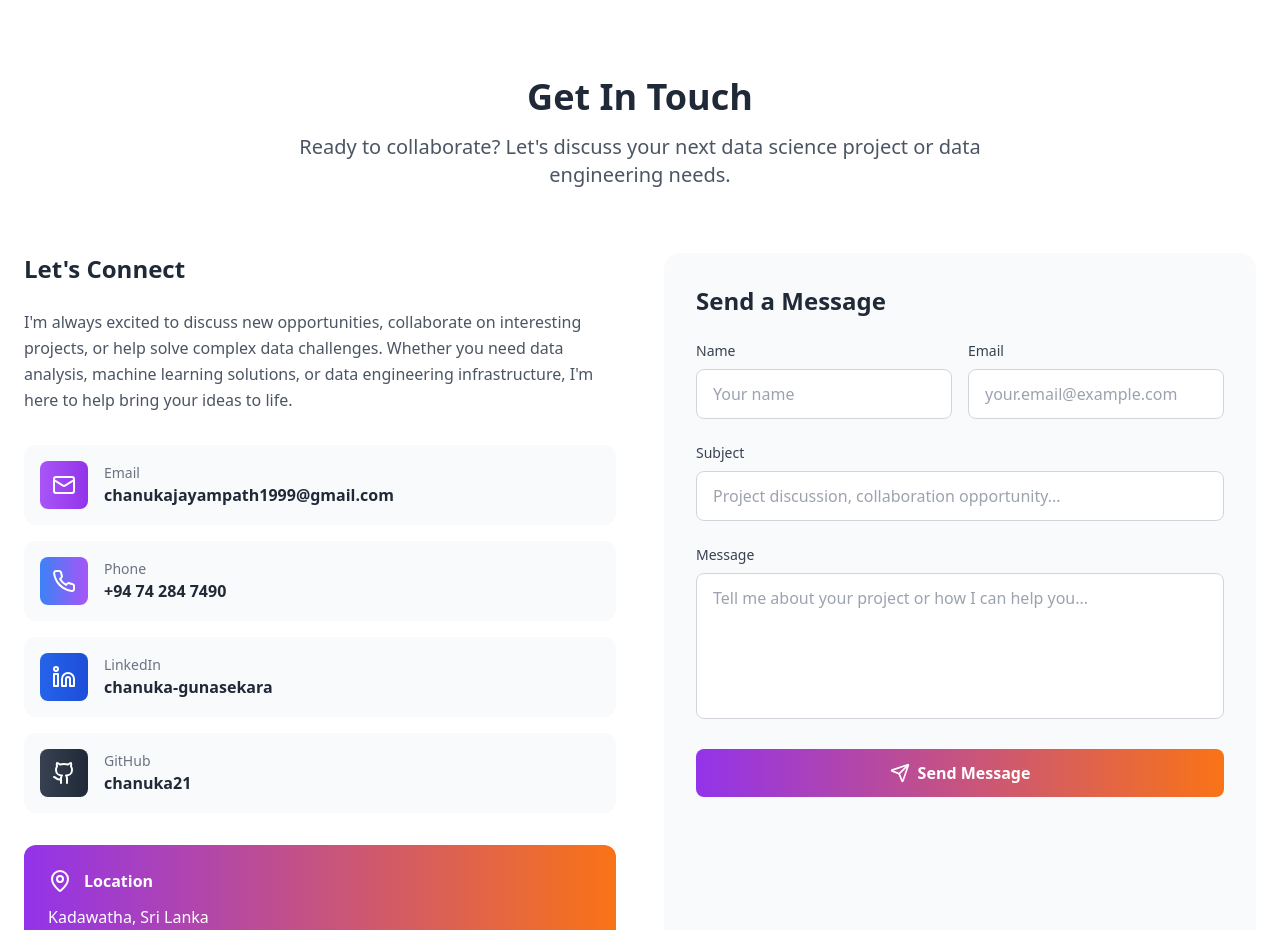
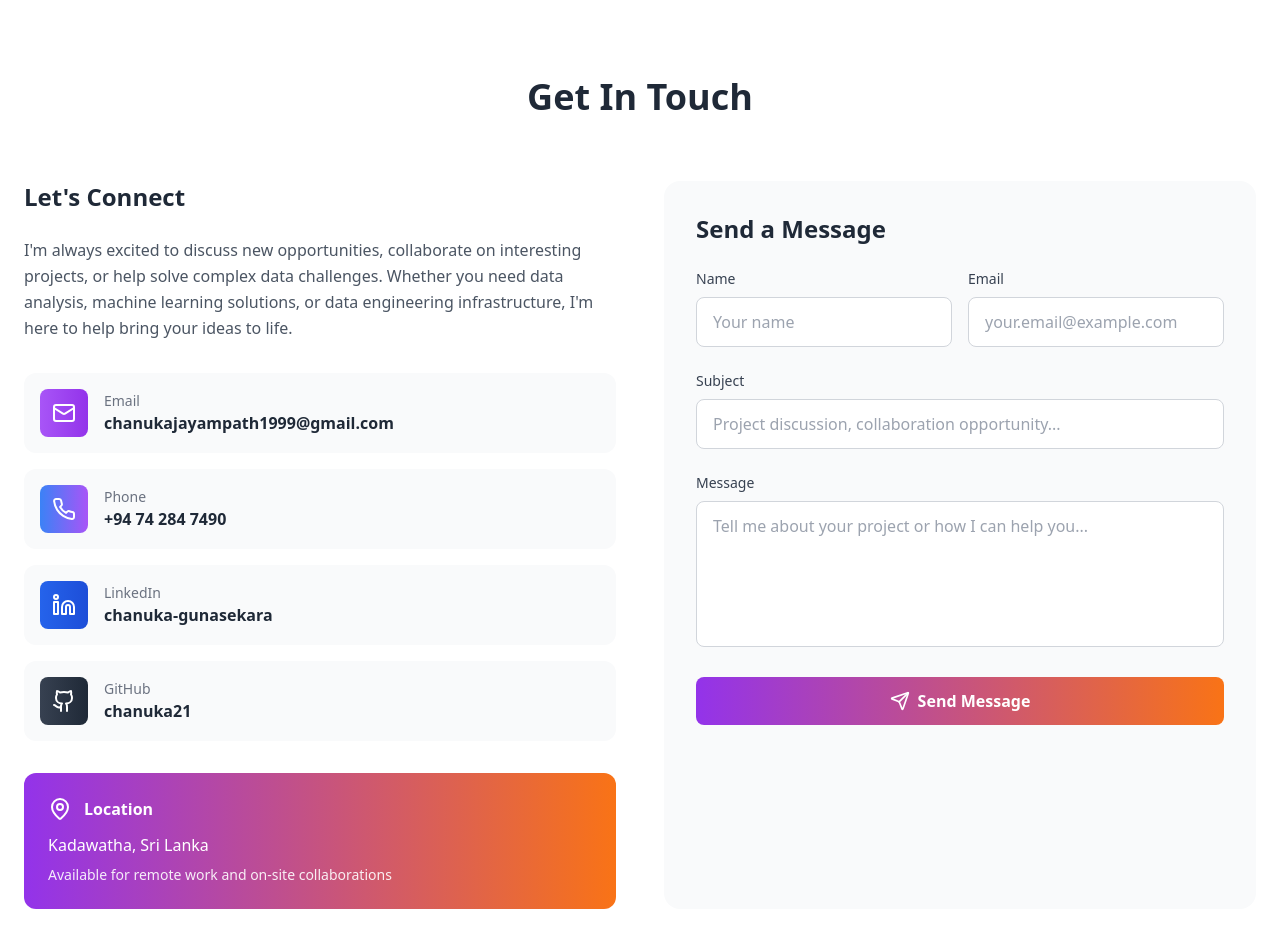
Before and after one commit to chanuka21/chanukagunasekara-data, a React (Vite) app: page / in a window 1280 px wide. Shown: the part 5520-6450 px from the top of the page. Built offline with nearby package versions, Linux system fonts and the light colour scheme.

Commit message:
Remove contact section paragraph
Removed the specified paragraph from the contact section.

```diff
--- a/src/components/Contact.tsx
+++ b/src/components/Contact.tsx
@@ -1,4 +1,3 @@
-
 import { Mail, Phone, Linkedin, Github, MapPin, Send } from 'lucide-react';
 import { useState } from 'react';
 import emailjs from '@emailjs/browser';
@@ -96,9 +95,6 @@ const Contact = () => {
       <div className="container mx-auto px-6">
         <div className="text-center mb-16">
           <h2 className="text-4xl font-bold text-gray-800 mb-4">Get In Touch</h2>
-          <p className="text-xl text-gray-600 max-w-3xl mx-auto">
-            Ready to collaborate? Let's discuss your next data science project or data engineering needs.
-          </p>
         </div>
 
         <div className="grid lg:grid-cols-2 gap-12">
```
